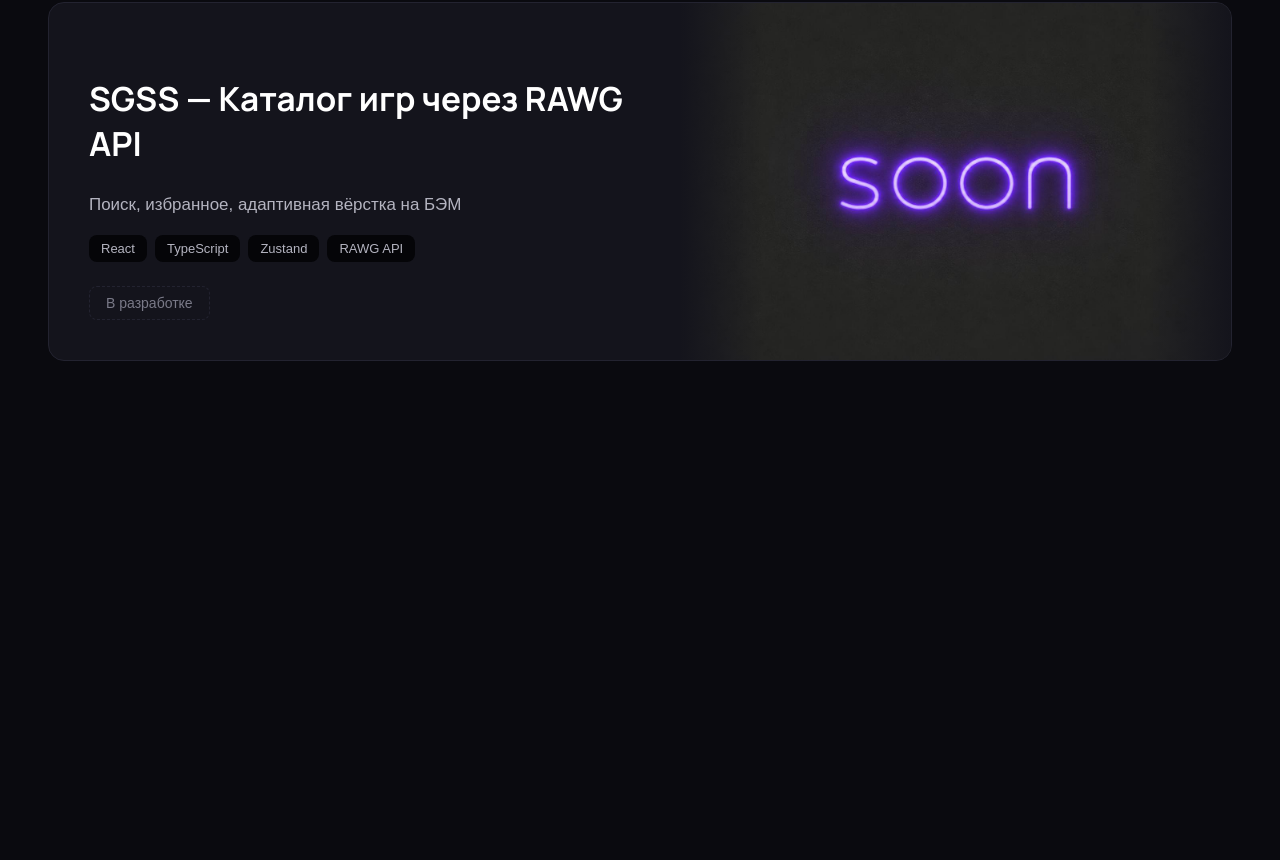
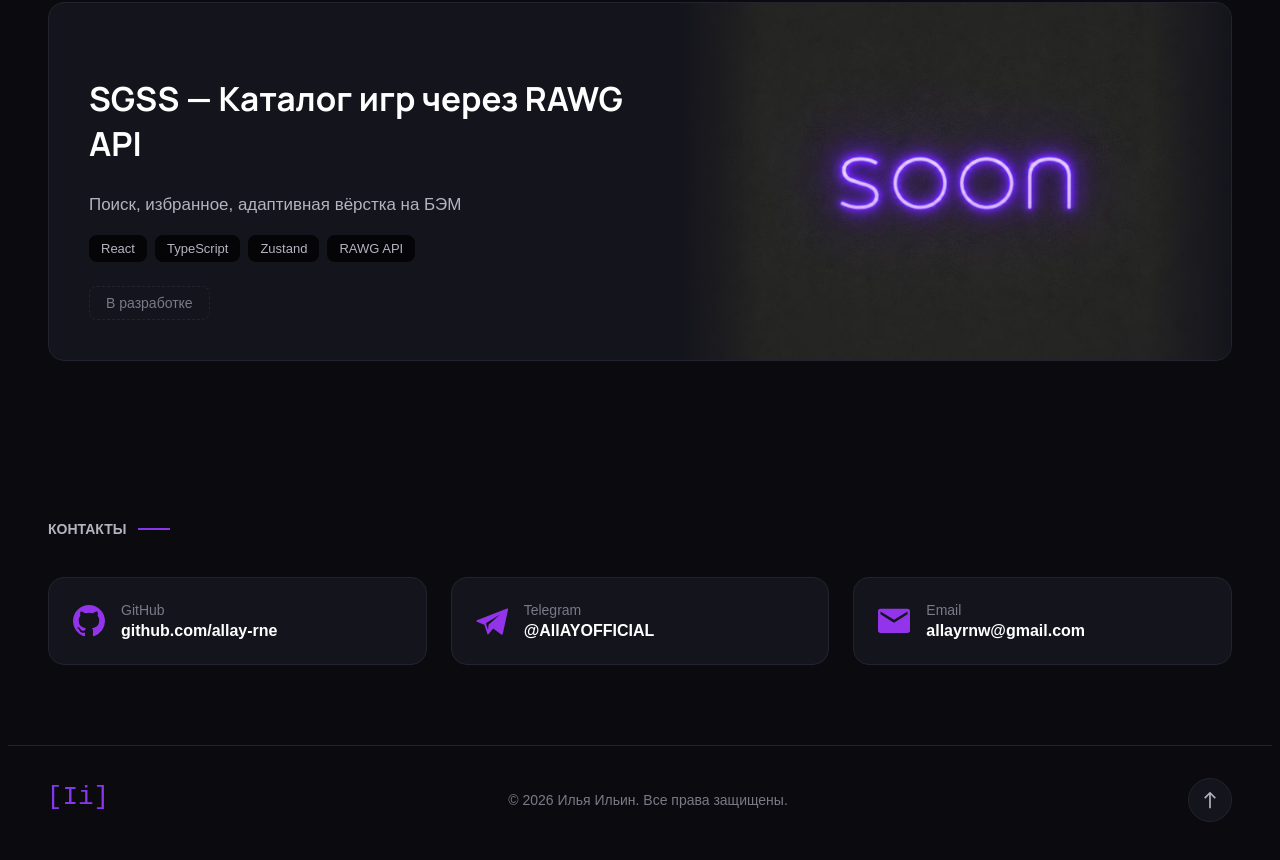
Before and after one commit to allay-rne/ilya-ilyin-vizitka, a website built with Vite: page index.html in a window 1280 px wide. Shown: the part 1920-2780 px from the top of the page. Before the commit the page ends 2369 px from the top, so only its background shows below. Built offline with nearby package versions, Linux system fonts and the light colour scheme; files whose address does not match are found by name.

Commit message:
feat: contacts and footer

```diff
--- a/index.html
+++ b/index.html
@@ -359,16 +359,38 @@
               <span class="projects__tag">SCSS</span>
             </div>
             <div class="projects__links">
-              <a href="https://dayhub.vercel.app" target="_blank" rel="noopener" class="projects__link">
+              <a
+                href="https://dayhub.vercel.app"
+                target="_blank"
+                rel="noopener"
+                class="projects__link"
+              >
                 Демо
-                <svg class="projects__link-icon" xmlns="http://www.w3.org/2000/svg" height="24px" viewBox="0 -960 960 960" width="24px" fill="currentColor">
-                  <path d="M200-120q-33 0-56.5-23.5T120-200v-560q0-33 23.5-56.5T200-840h280v80H200v560h560v-280h80v280q0 33-23.5 56.5T760-120H200Zm188-212-56-56 372-372H560v-80h280v280h-80v-144L388-332Z"/>
+                <svg
+                  class="projects__link-icon"
+                  xmlns="http://www.w3.org/2000/svg"
+                  height="24px"
+                  viewBox="0 -960 960 960"
+                  width="24px"
+                  fill="currentColor"
+                >
+                  <path d="M200-120q-33 0-56.5-23.5T120-200v-560q0-33 23.5-56.5T200-840h280v80H200v560h560v-280h80v280q0 33-23.5 56.5T760-120H200Zm188-212-56-56 372-372H560v-80h280v280h-80v-144L388-332Z" />
                 </svg>
               </a>
-              <a href="https://github.com/allay-rne/dayhub" target="_blank" rel="noopener" class="projects__link">
+              <a
+                href="https://github.com/allay-rne/dayhub"
+                target="_blank"
+                rel="noopener"
+                class="projects__link"
+              >
                 GitHub
-                <svg class="projects__link-icon" xmlns="http://www.w3.org/2000/svg" viewBox="0 0 24 24" fill="currentColor">
-                  <path d="M12 0C5.37 0 0 5.37 0 12c0 5.3 3.44 9.8 8.2 11.38.6.1.82-.26.82-.58 0-.28-.01-1.04-.02-2.04-3.34.73-4.04-1.61-4.04-1.61-.54-1.38-1.34-1.74-1.34-1.74-1.1-.75.08-.74.08-.74 1.2.09 1.84 1.24 1.84 1.24 1.08 1.84 2.82 1.31 3.5 1 .1-.78.42-1.31.76-1.61-2.66-.3-5.47-1.33-5.47-5.93 0-1.31.47-2.38 1.24-3.22-.13-.3-.54-1.52.12-3.18 0 0 1-.32 3.3 1.23a11.5 11.5 0 0 1 6 0c2.3-1.55 3.3-1.23 3.3-1.23.66 1.66.25 2.88.12 3.18.77.84 1.24 1.91 1.24 3.22 0 4.61-2.81 5.62-5.49 5.92.43.37.82 1.1.82 2.22 0 1.61-.01 2.91-.01 3.31 0 .32.21.69.83.57A12.01 12.01 0 0 0 24 12c0-6.63-5.37-12-12-12Z"/>
+                <svg
+                  class="projects__link-icon"
+                  xmlns="http://www.w3.org/2000/svg"
+                  viewBox="0 0 24 24"
+                  fill="currentColor"
+                >
+                  <path d="M12 0C5.37 0 0 5.37 0 12c0 5.3 3.44 9.8 8.2 11.38.6.1.82-.26.82-.58 0-.28-.01-1.04-.02-2.04-3.34.73-4.04-1.61-4.04-1.61-.54-1.38-1.34-1.74-1.34-1.74-1.1-.75.08-.74.08-.74 1.2.09 1.84 1.24 1.84 1.24 1.08 1.84 2.82 1.31 3.5 1 .1-.78.42-1.31.76-1.61-2.66-.3-5.47-1.33-5.47-5.93 0-1.31.47-2.38 1.24-3.22-.13-.3-.54-1.52.12-3.18 0 0 1-.32 3.3 1.23a11.5 11.5 0 0 1 6 0c2.3-1.55 3.3-1.23 3.3-1.23.66 1.66.25 2.88.12 3.18.77.84 1.24 1.91 1.24 3.22 0 4.61-2.81 5.62-5.49 5.92.43.37.82 1.1.82 2.22 0 1.61-.01 2.91-.01 3.31 0 .32.21.69.83.57A12.01 12.01 0 0 0 24 12c0-6.63-5.37-12-12-12Z" />
                 </svg>
               </a>
             </div>
@@ -400,8 +422,151 @@
       </div>
     </div>
   </section>
+
+  <section class="contacts">
+    <div class="contacts__inner container">
+      <div class="contacts__title">
+        <span class="contacts__title-text">Контакты</span>
+        <span class="contacts__title-line"></span>
+      </div>
+      <div class="contacts__grid">
+        <a
+          href="https://github.com/allay-rne"
+          target="_blank"
+          rel="noopener"
+          class="contacts__card"
+        >
+          <svg
+            class="contacts__icon"
+            xmlns="http://www.w3.org/2000/svg"
+            viewBox="0 0 24 24"
+            fill="currentColor"
+          >
+            <path d="M12 0C5.37 0 0 5.37 0 12c0 5.3 3.44 9.8 8.2 11.38.6.1.82-.26.82-.58 0-.28-.01-1.04-.02-2.04-3.34.73-4.04-1.61-4.04-1.61-.54-1.38-1.34-1.74-1.34-1.74-1.1-.75.08-.74.08-.74 1.2.09 1.84 1.24 1.84 1.24 1.08 1.84 2.82 1.31 3.5 1 .1-.78.42-1.31.76-1.61-2.66-.3-5.47-1.33-5.47-5.93 0-1.31.47-2.38 1.24-3.22-.13-.3-.54-1.52.12-3.18 0 0 1-.32 3.3 1.23a11.5 11.5 0 0 1 6 0c2.3-1.55 3.3-1.23 3.3-1.23.66 1.66.25 2.88.12 3.18.77.84 1.24 1.91 1.24 3.22 0 4.61-2.81 5.62-5.49 5.92.43.37.82 1.1.82 2.22 0 1.61-.01 2.91-.01 3.31 0 .32.21.69.83.57A12.01 12.01 0 0 0 24 12c0-6.63-5.37-12-12-12Z" />
+          </svg>
+          <div class="contacts__info">
+            <span class="contacts__label">GitHub</span>
+            <span class="contacts__value">github.com/allay-rne</span>
+          </div>
+        </a>
+
+        <a
+          href="https://t.me/AllAYOFFICIAL"
+          target="_blank"
+          rel="noopener"
+          class="contacts__card"
+        >
+          <svg
+            class="contacts__icon"
+            xmlns="http://www.w3.org/2000/svg"
+            width="24"
+            height="24"
+            viewBox="0 0 24 24"
+          >
+            <path
+              fill="currentColor"
+              transform="translate(12 12) scale(1.24) translate(-12 -12)"
+              d="M21.9 4.6c-.2-.2-.5-.2-.8-.1L2.9 11.6c-.4.1-.4.6-.1.8l4.6 1.8 1.8 5.6c.1.4.6.4.8.1l2.7-3.3 4.9 3.6c.3.2.8.1.9-.3l3.2-14.7c.1-.3 0-.6-.2-.8zM9.9 14.3l-.3 3.2-1.3-4.1 8.6-5.4-7 6.3z"
+            />
+          </svg>
+          <div class="contacts__info">
+            <span class="contacts__label">Telegram</span>
+            <span class="contacts__value">@AllAYOFFICIAL</span>
+          </div>
+        </a>
+
+        <a
+          href="mailto:allayrnw@gmail.com"
+          class="contacts__card"
+        >
+          <svg
+            class="contacts__icon"
+            xmlns="http://www.w3.org/2000/svg"
+            width="24"
+            height="24"
+            viewBox="0 0 24 24"
+          >
+            <path
+              fill="currentColor"
+              transform="translate(12 12) scale(1.35) translate(-12 -12)"
+              d="M19.5 5.2h-15c-.8 0-1.5.7-1.5 1.5v10.5c0 .8.7 1.5 1.5 1.5h15c.8 0 1.5-.7 1.5-1.5V6.7c0-.8-.7-1.5-1.5-1.5zm0 3.1-7.5 4.7-7.5-4.7V6.7l7.5 4.6 7.5-4.6v1.6z"
+            />
+          </svg>
+          <div class="contacts__info">
+            <span class="contacts__label">Email</span>
+            <span class="contacts__value">allayrnw@gmail.com</span>
+          </div>
+        </a>
+      </div>
+    </div>
+  </section>
 </main>
+<footer class="footer">
+  <div class="footer__inner container">
+    <a
+      href="#"
+      class="footer__logo"
+      aria-label="Вверх"
+    >
+      <svg
+        class="footer__logo-icon"
+        width="60"
+        height="32"
+        viewBox="0 0 60 32"
+        xmlns="http://www.w3.org/2000/svg"
+      >
+        <defs>
+          <linearGradient
+            id="footer-logo-gradient"
+            x1="0%"
+            y1="0%"
+            x2="100%"
+            y2="100%"
+          >
+            <stop
+              offset="0%"
+              stop-color="#7c3aed"
+            />
+            <stop
+              offset="100%"
+              stop-color="#9333ea"
+            />
+          </linearGradient>
+        </defs>
+        <text
+          x="50%"
+          y="50%"
+          dominant-baseline="central"
+          text-anchor="middle"
+          font-family="'JetBrains Mono', monospace"
+          font-weight="400"
+          font-size="26"
+          fill="url(#footer-logo-gradient)"
+        >[Ii]
+        </text>
+      </svg>
+    </a>
 
+    <span class="footer__copyright">© 2026 Илья Ильин. Все права защищены.</span>
+
+    <button
+      class="footer__top"
+      type="button"
+      aria-label="Наверх"
+    >
+      <svg
+        class="footer__top-icon"
+        xmlns="http://www.w3.org/2000/svg"
+        height="24px"
+        viewBox="0 -960 960 960"
+        width="24px"
+        fill="currentColor"
+      >
+        <path d="M440-80v-647L256-544l-56-56 280-280 280 280-56 57-184-184v647h-80Z" />
+      </svg>
+    </button>
+  </div>
+</footer>
 <script
   type="module"
   src="/src/main.js"
--- /dev/null
+++ b/src/styles/sections/contacts.scss
@@ -0,0 +1,70 @@
+@use "../helpers" as *;
+
+.contacts {
+  padding: 80px 0;
+
+  &__title {
+    display: flex;
+    align-items: center;
+    gap: 12px;
+    margin-bottom: 40px;
+  }
+
+  &__title-text {
+    font-size: 14px;
+    font-weight: 600;
+    text-transform: uppercase;
+    color: var(--color-text);
+  }
+
+  &__title-line {
+    width: 32px;
+    height: 2px;
+    background: var(--color-gradient);
+  }
+
+  &__grid {
+    display: grid;
+    grid-template-columns: repeat(3, 1fr);
+    gap: 24px;
+  }
+
+  &__card {
+    display: flex;
+    align-items: center;
+    gap: 16px;
+    padding: 24px;
+    border: 1px solid var(--color-border);
+    border-radius: 16px;
+    background-color: var(--color-surface);
+    transition: border-color 0.3s ease;
+
+    @include hover {
+      border-color: var(--color-accent);
+    }
+  }
+
+  &__icon {
+    flex-shrink: 0;
+    width: 32px;
+    height: 32px;
+    color: var(--color-accent);
+  }
+
+  &__info {
+    display: flex;
+    flex-direction: column;
+    gap: 4px;
+  }
+
+  &__label {
+    font-size: 14px;
+    color: var(--color-text-muted);
+  }
+
+  &__value {
+    font-size: 16px;
+    font-weight: 600;
+    color: var(--color-white);
+  }
+}
--- /dev/null
+++ b/src/styles/sections/footer.scss
@@ -0,0 +1,41 @@
+@use "../helpers" as *;
+
+.footer {
+  padding: 32px 0;
+  border-top: 1px solid var(--color-border);
+
+  &__inner {
+    display: flex;
+    align-items: center;
+    justify-content: space-between;
+  }
+
+  &__copyright {
+    font-size: 14px;
+    color: var(--color-text-muted);
+  }
+
+  &__top {
+    display: flex;
+    align-items: center;
+    justify-content: center;
+    width: 44px;
+    height: 44px;
+    border: 1px solid var(--color-border);
+    border-radius: 50%;
+    background-color: var(--color-surface);
+    color: var(--color-text);
+    cursor: pointer;
+    transition: border-color 0.3s ease, color 0.3s ease;
+
+    @include hover {
+      border-color: var(--color-accent);
+      color: var(--color-accent);
+    }
+  }
+
+  &__top-icon {
+    width: 20px;
+    height: 20px;
+  }
+}
--- a/src/styles/sections/index.scss
+++ b/src/styles/sections/index.scss
@@ -3,3 +3,5 @@
 @forward "about";
 @forward "skills";
 @forward "projects";
+@forward "contacts";
+@forward "footer";
```
Also changed, not shown: src/assets/icons/arrow.svg (added), src/assets/icons/gmail.svg (added), src/assets/icons/telegram.svg (added).
